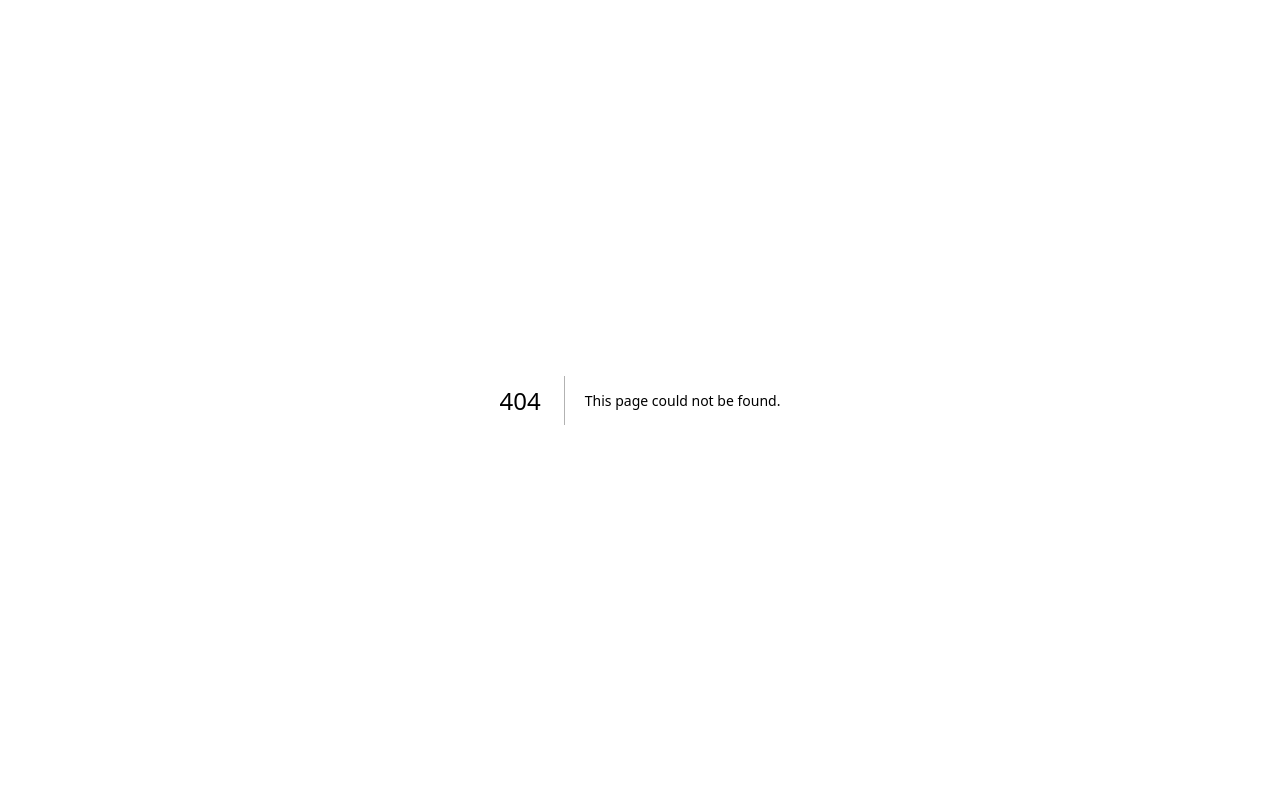
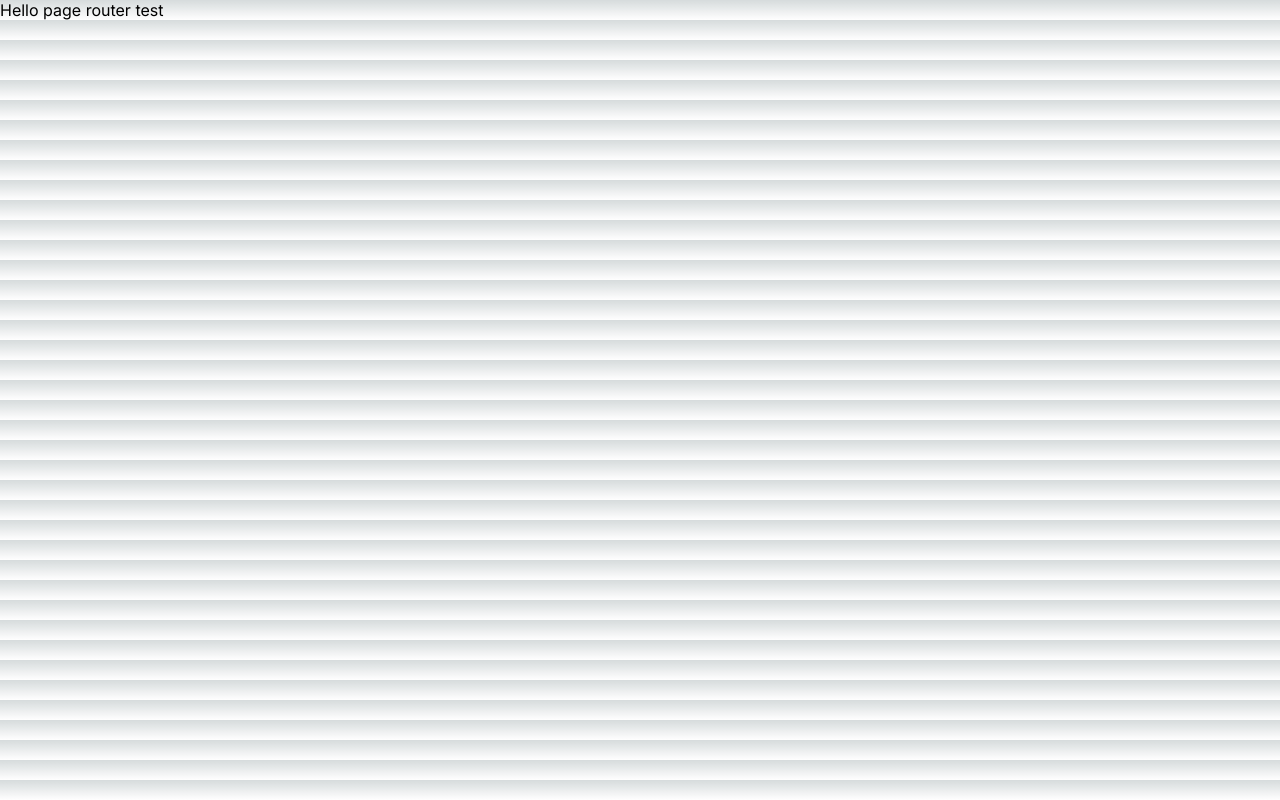
Before and after one commit to albibenni/next-app-playground, a Next.js app: page /hello in a window 1280 px wide. Before the commit this address had no page. Built offline with nearby package versions, Linux system fonts and the light colour scheme.

Commit message:
route test

```diff
--- /dev/null
+++ b/src/app/hello/page.tsx
@@ -0,0 +1,3 @@
+export default function Page() {
+  return <div>Hello page router test</div>;
+}
```
